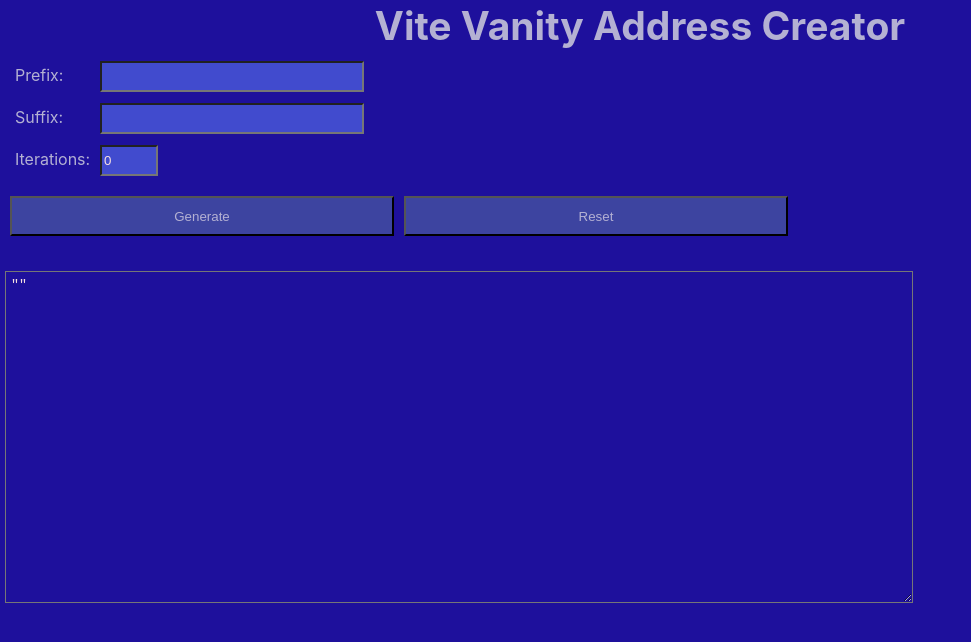
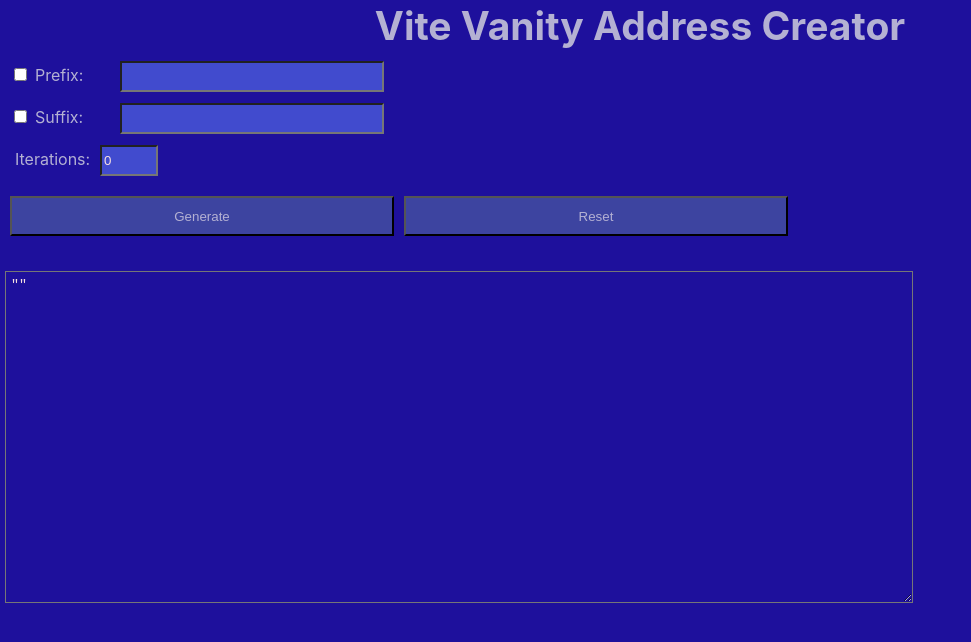
Before and after one commit to JohnGarnham/Vite-Vanity-Address-Generator, a React (Create React App) app: page / in a window 1280 px wide. Shown: the top 642 px of the page, without its empty margins (0-971 px from the left). Built offline with nearby package versions, Linux system fonts and the light colour scheme.

Commit message:
Add prefix/suffix checkbox handlers

```diff
--- a/src/App.css
+++ b/src/App.css
@@ -51,6 +51,11 @@
   text-align: left;
 }
 
+.input-checkbox {
+  padding: 5px;
+}
+
+
 .text-input {
   color: rgb(245, 223, 223);
   background-color:  #414bce;
--- a/src/App.js
+++ b/src/App.js
@@ -7,39 +7,66 @@
 
   constructor(props) {
     super(props);
+
     // Define state
     this.state = {
+        // Search parameters
         search: {
-          prefix: props.prefix,
-          suffix: props.suffix,
-          iterations: props.iterations,
-          address: props.address
-        }
-    }
-    // Set default state
-    this.state = { search: { prefix: '', suffix: '', iterations: 0, address: ''} };
+          prefix: '',
+          use_prefix: true,
+          suffix: '',
+          use_suffix: false,
+          iterations: 0,
+          address: ''
+        },
+      };
   }
 
+  // Text in prefix textfield modified
   handlePrefixChanged(event) {
     var search = this.state.search;
     search.prefix  = event.target.value;
+    console.log(JSON.stringify(search));
     this.setState({ search: search });
   }
 
+  // Text in suffix textfield modified
   handleSuffixChanged(event) {
     var search = this.state.search;
     search.suffix  = event.target.value;
+    console.log(JSON.stringify(search));
     this.setState({ search: search });
   }
 
+  // Text in iterations textfield modified
   handleIterationsChanged(event) {
     var search = this.state.search;
     search.iterations  = event.target.value;
+    console.log(JSON.stringify(search));
+    this.setState({ search: search });
+  }
+
+  // Handle check box change
+  handlePrefixCheckboxChanged(event) {
+    var search = this.state.search;
+    // Toggle use_prefix value
+    search.use_prefix = ! search.use_prefix;
+    console.log(JSON.stringify(search));
+    this.setState({ search: search });
+  }
+
+  handleSuffixCheckboxChanged(event) {
+    var search = this.state.search;
+    // Toggle use_suffix value
+    search.use_suffix = ! search.use_suffix;
+    console.log(JSON.stringify(search));
     this.setState({ search: search });
   }
 
   // Generate addresses
   generateAddresses(event) {
+
+    event.preventDefault();
 
     var search = this.state.search;
     search.iterations  = event.target.value;
@@ -73,11 +100,15 @@
         </div>
         <div className="input-section">
           <div className="input-text-row">
+            <input type="checkbox" className="input-checkbox" id="usePrefix" value={this.state.search.use_prefix}
+              onChange={this.handlePrefixCheckboxChanged.bind(this)}/>
             <label className="input-label">Prefix:</label>
             <input type="text" className="text-input" id="prefix" name="prefix"
               value={this.state.search.prefix} onChange={this.handlePrefixChanged.bind(this)} />
           </div>
           <div className="input-text-row">
+            <input type="checkbox" className="input-checkbox" id="useSuffix" value={this.state.search.use_suffix}
+              onChange={this.handleSuffixCheckboxChanged.bind(this)}/>
             <label className="input-label">Suffix:</label>
             <input type="text" className="text-input" id="suffix" name="suffix"
                 value={this.state.search.suffix} onChange={this.handleSuffixChanged.bind(this)} />
```
